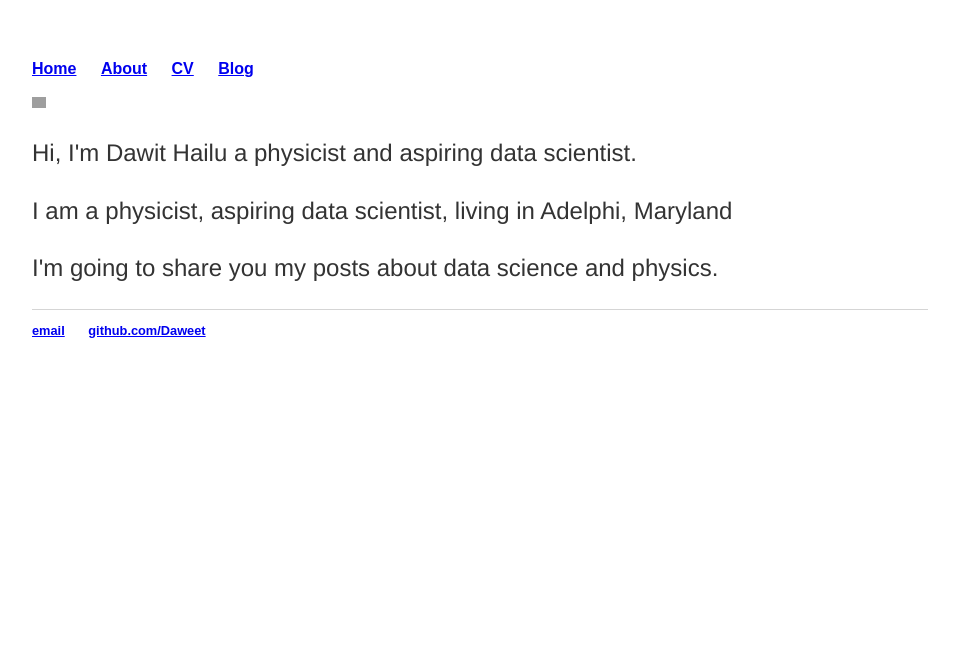
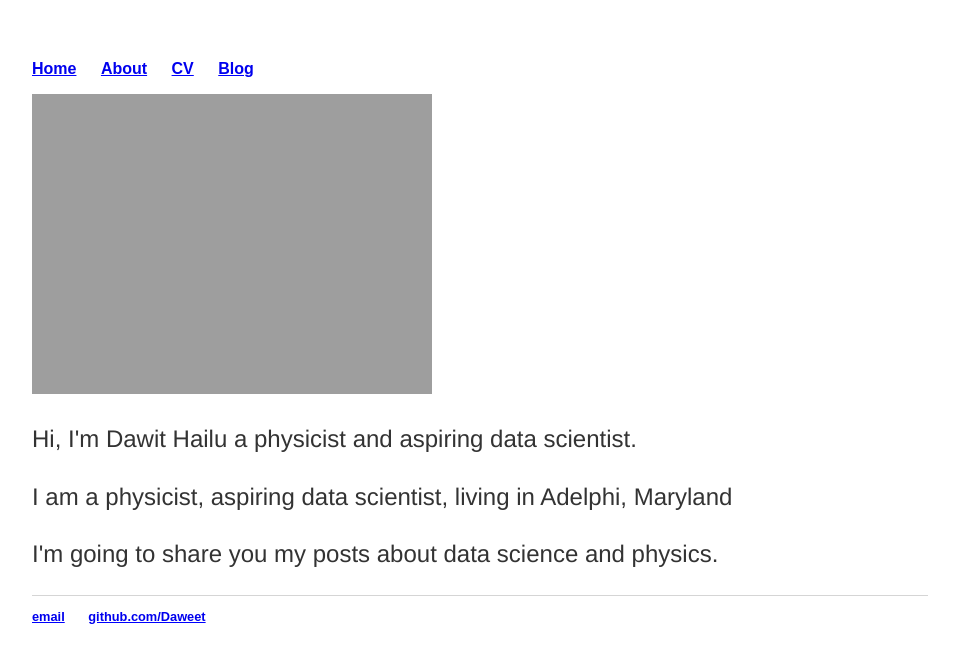
Before and after one commit to Daweet/Daweet.github.io, a Jekyll site: the page built from index.html, in a window 1280 px wide. Shown: the top 663 px of the page, without its empty margins (160-1119 px from the left). Built offline with Jekyll 4.4.1, drawn with Linux system fonts in a browser that asks for light colours.

Commit message:
Update index.html

```diff
--- a/index.html
+++ b/index.html
@@ -9,7 +9,7 @@ description: Dawit Hiluf Hailu.
 <!-- <div class="jumbotron"> -->
 <div class="row marketing">
 	<div class="col-sm-4">
-	<img  class="img-circle avatar" alt="Dawit Hailu" src="img/MePhoto.png height="14.2" width="14.2"">
+	<img  class="img-circle avatar" alt="Dawit Hailu" src="img/MePhoto.png style="width:500px;height:600px;">
 	</div>
 	<div itemscope itemtype="http://data-vocabulary.org/Person" class="col-sm-8">
 	<p class="lead">Hi, I'm <span itemprop="name">Dawit Hailu</span> a physicist and aspiring data scientist.</p>
```
